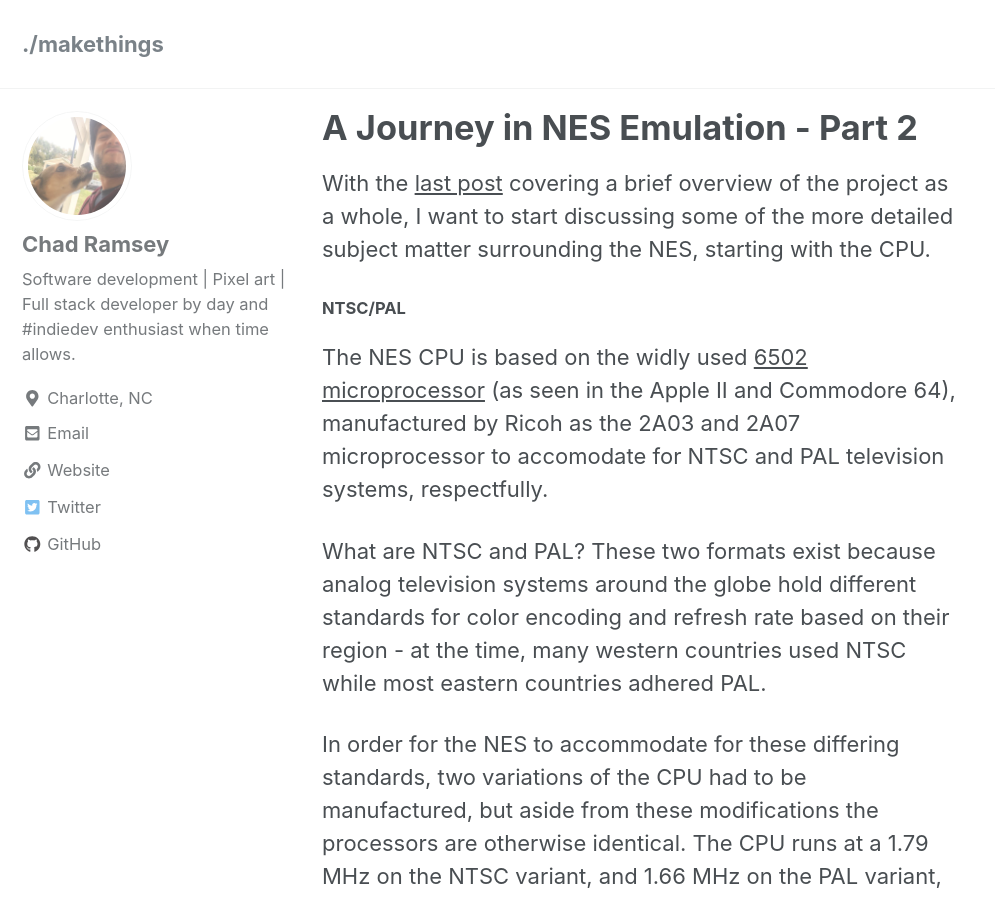
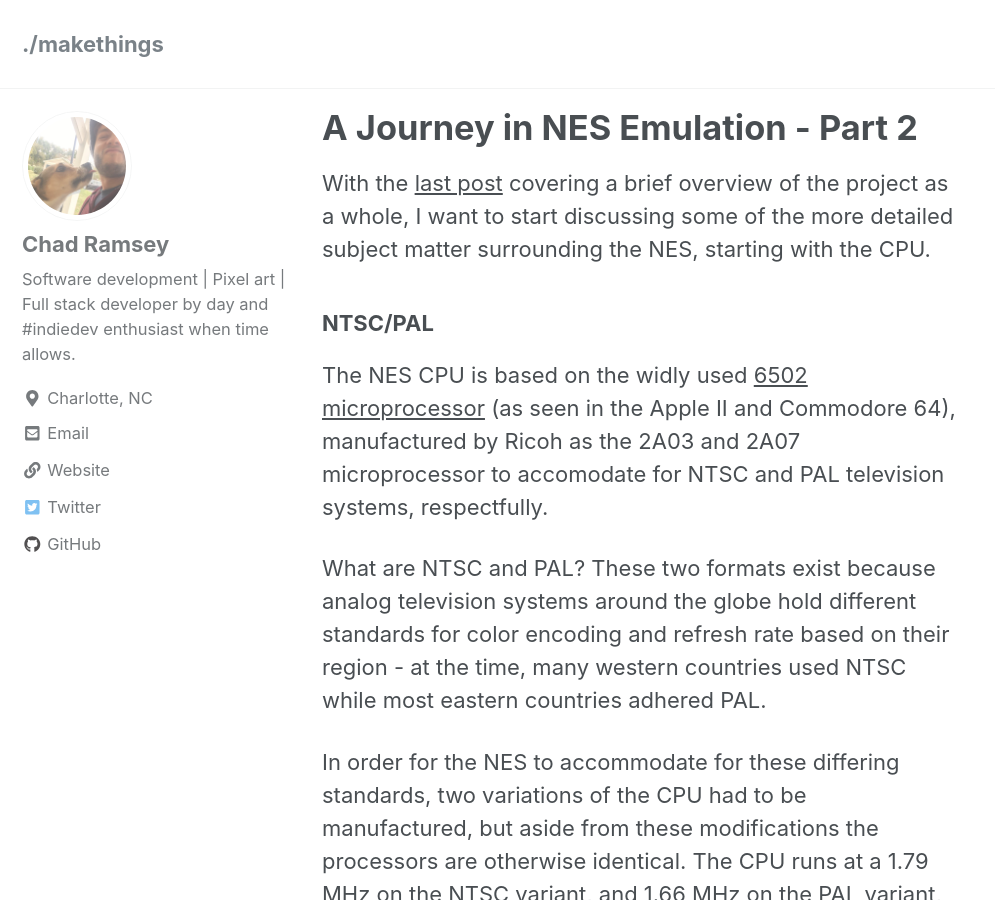
Before and after one commit to chadramsey/chadramsey.github.io, a Jekyll site: the page built from _posts/2018-12-23-nes-emulation-three.md, in a window 1280 px wide and 900 px high. Shown: the whole window, without its empty margins (0-995 px from the left). Built offline with Jekyll 4.4.1, drawn with Linux system fonts in a browser that asks for light colours; cached includes are drawn as plain includes; nearby versions of some CDN libraries.

```diff
--- a/_posts/2018-12-23-nes-emulation-three.md
+++ b/_posts/2018-12-23-nes-emulation-three.md
@@ -7,7 +7,7 @@ date: 2018-12-23
 With the [last post](https://chadramsey.github.io/nes-emulation-two/) covering a brief overview of the project as a whole, I want to start discussing some of the more detailed subject matter surrounding the NES, starting with the CPU.
 
 
-#### NTSC/PAL
+### NTSC/PAL
 The NES CPU is based on the widly used [6502 microprocessor](https://en.wikipedia.org/wiki/MOS_Technology_6502) (as seen in the Apple II and Commodore 64), manufactured by Ricoh as the 2A03 and 2A07 microprocessor to accomodate for NTSC and PAL television systems, respectfully.
 
 What are NTSC and PAL? These two formats exist because analog television systems around the globe hold different standards for color encoding and refresh rate based on their region - at the time, many western countries used NTSC while most eastern countries adhered PAL.
@@ -16,7 +16,7 @@ In order for the NES to accommodate for these differing standards, two variation
 
 So how does the CPU start working with our games?
 
-#### Working with Opcodes
+### Working with Opcodes
 
 The CPU is in charge of translating compiled assemby code into actionable instructions based on the 6502's [instruction set](http://obelisk.me.uk/6502/reference.html). Once a ROM is loaded, the emulator initializes the program by determining the 'starting point', called the reset vector. Once the reset vector is determined the CPU reads in and processes the subsequent instructions which make up the mechanics of the game. One of the most laborious tasks in coming up with an emulator is transforming these instructions (also referred to as 'opcodes' in their compiled, byte-represented form) into their respective software-based implementations. The 6502 contains instructions for up to 256 unique opcodes, but of these 256 opcodes only 151 are offically supported.
 
@@ -58,7 +58,7 @@ And so on - a standard ROM contains thousands of opcode sequences.
 
 You'll notice that 'cycles' are called out in this example as well. Keeping track of CPU cycle counts becomes directly relevant during synchronization with the PPU. which I plan on discussing in a future post. For now it's worth calling out that the PPU operates at 3 times the frquency of the CPU, so managing the timing between the two becomes crucial.
 
-#### CPU Memory Map
+### CPU Memory Map
 
 Since we're on the subject of discussing how the CPU operates, I want to also address on some of the core components of the CPU memory map. While the CPU on the NES only utilizes 2KB of RAM, it turns out the 6502 can actually reference up to 64KB of memory.
 
```
